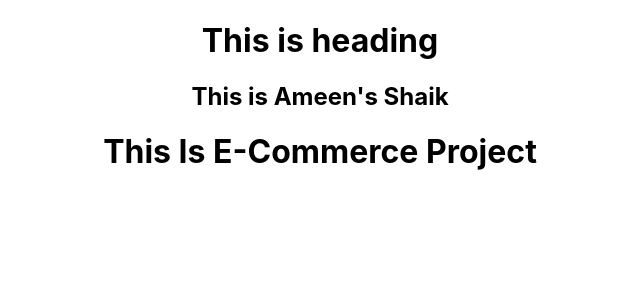
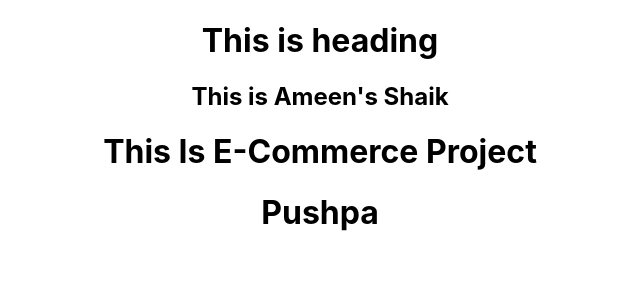
Before and after one commit to Bhavaniviyyapu9/EcommerceProject, a React (Create React App) app: page / in a window 1280 px wide. Shown: the top 300 px of the page, without its empty margins (320-960 px from the left). Built offline with nearby package versions, Linux system fonts and the light colour scheme.

Commit message:
Update App.js

```diff
--- a/src/App.js
+++ b/src/App.js
@@ -7,6 +7,7 @@ function App() {
     <h1>This is heading </h1>
     <h2>This is Ameen's Shaik</h2>
     <h1>This Is E-Commerce Project</h1>
+    <h1>Pushpa</h1>
 
     </div>
   );
```
